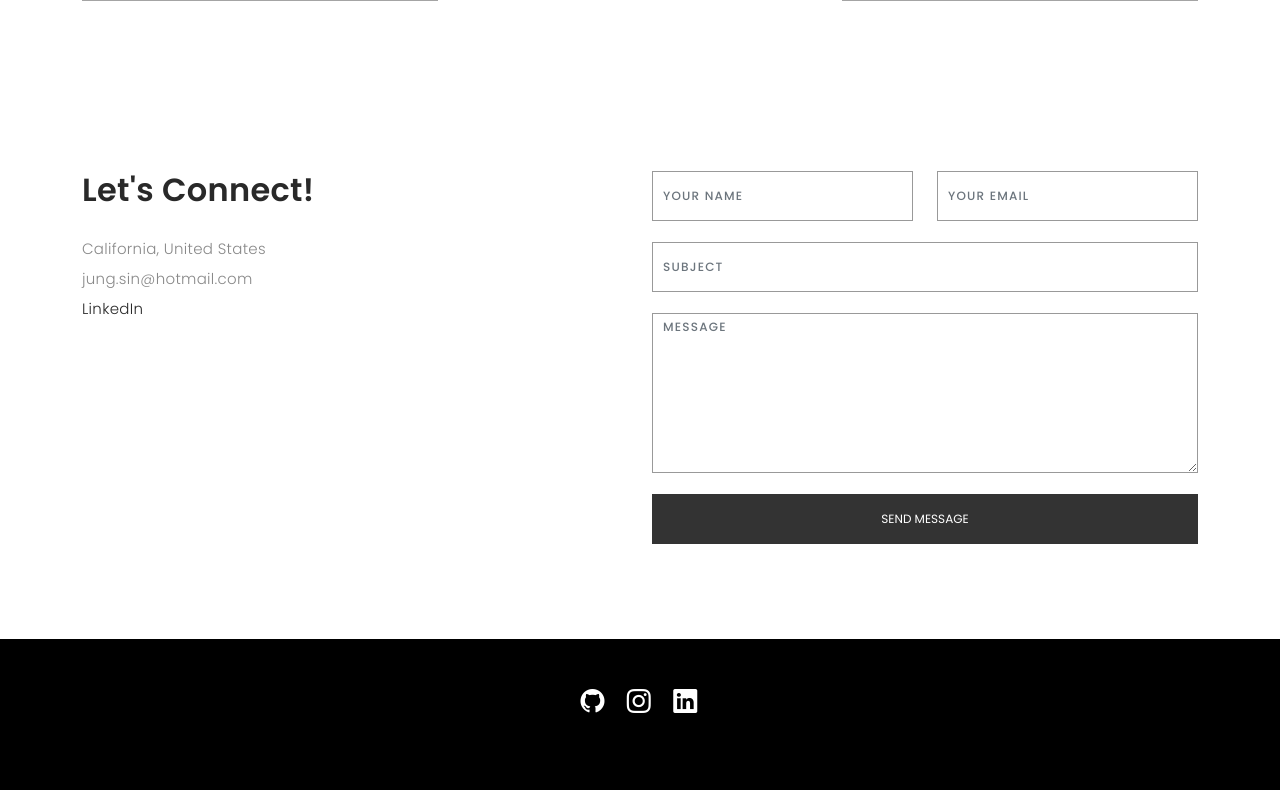
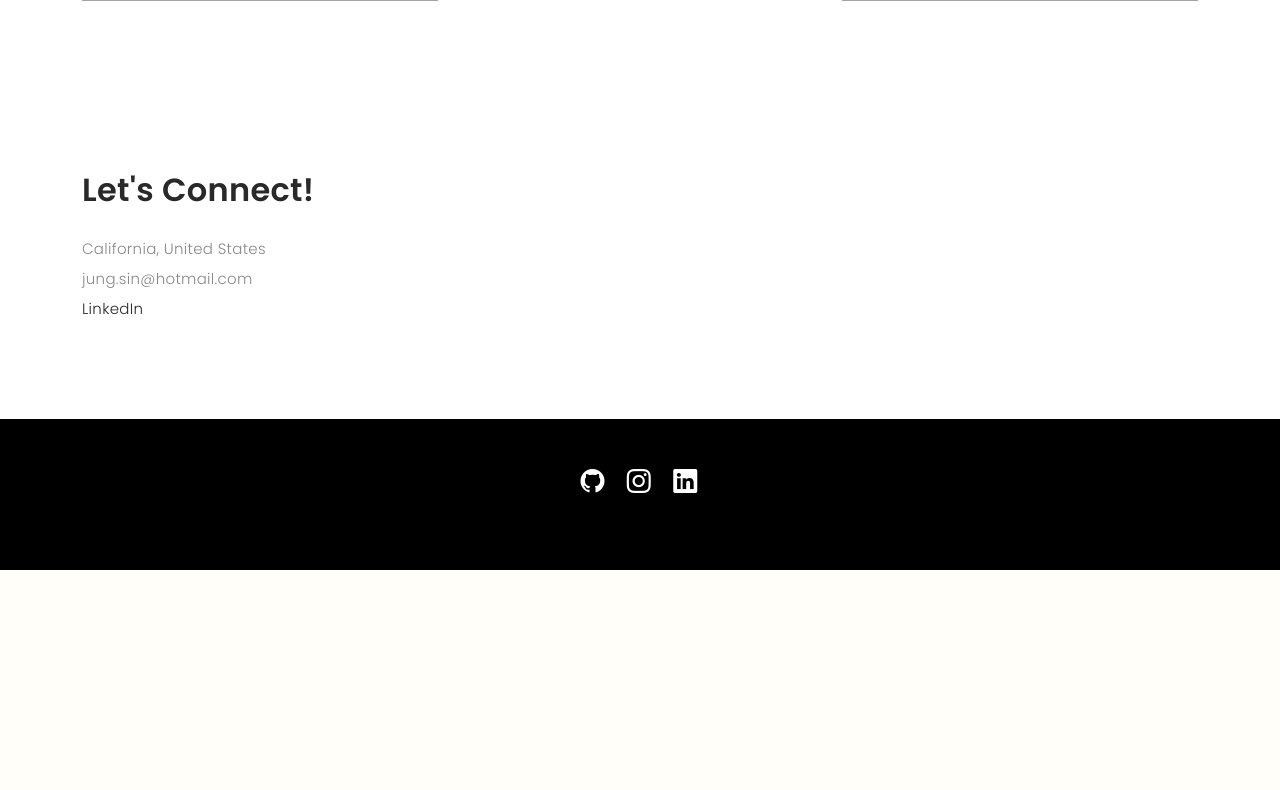
Before and after one commit to johnnys7n/PortfolioWebsite, a Flask app: page / in a window 1280 px wide. Shown: the part 2637-3427 px from the top of the page. After the commit the page ends 3207 px from the top, so only its background shows below. Run offline with Flask 2, Linux system fonts and the light colour scheme; some libraries are stand-ins or nearby versions; some web fonts are replaced; grey boxes are pictures that could not be loaded.

Commit message:
working on contact form

```diff
--- a/app.py
+++ b/app.py
@@ -9,9 +9,12 @@ def home_page():
     return render_template('./index.html')
 
 
-@app.route("/<string:page_name>")
+@app.route("/<string:page_name>", methods=['POST','GET'])
 def html_page(page_name):
-    return render_template(page_name)
+    if request.method == 'POST':
+        return render_template(form=form)
+    else:
+        return render_template(page_name)
 
 # # Code to save contact form information to csv then later database
 # def contacts_to_csv(data):
--- a/templates/index.html
+++ b/templates/index.html
@@ -293,8 +293,8 @@
               </div>
             </div>
 
-            <div class="col-lg-6">
-              <form action="forms/contact.php" method="post" role="form" class="php-email-form">
+            <!-- <div class="col-lg-6">
+              <form action="./forms/contact.php" method="post" role="form" class="php-email-form">
                 <div class="row gy-3">
 
                   <div class="col-lg-6">
@@ -323,11 +323,6 @@
                     </div>
                   </div>
 
-                  <div class="form-group d-none">
-                    <input type="text" class="form-control" name="first_name">
-                    <div class="validate"></div>
-                    </div>
-
                   <div class="col-lg-12">
                     <div class="loading">Loading</div>
                     <div class="error-message"></div>
@@ -341,7 +336,7 @@
 
                 </div>
               </form>
-            </div>
+            </div> -->
           </div>
         </div>
       </div>
```
Also changed, not shown: 1 other file.
